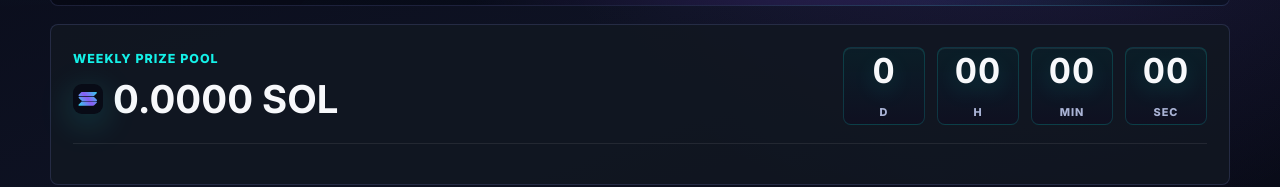
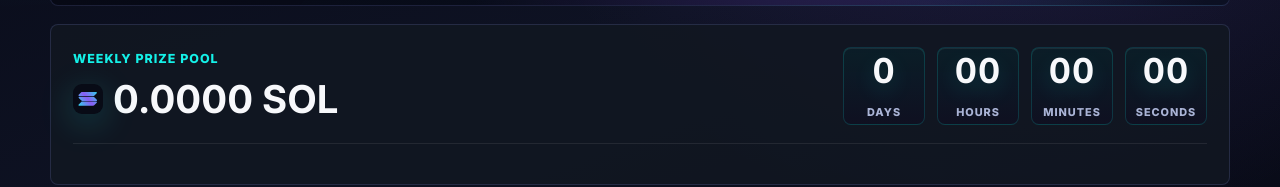
Before and after one commit to mgk3vin/SolPumpLeaderboard, a website: page public/index.html in a window 1280 px wide. Shown: the part 500-687 px from the top of the page. Drawn offline with Linux system fonts and the light colour scheme; no server answers.

Commit message:
Use full timer labels

```diff
--- a/public/index.html
+++ b/public/index.html
@@ -68,10 +68,10 @@
             <strong class="pot-value"><img src="/assets/solana-icon.svg" alt="" /> <span id="potValue">0.0000 SOL</span></strong>
           </div>
           <div class="timer" aria-label="Time left">
-            <span><strong id="timerDays">0</strong>D</span>
-            <span><strong id="timerHours">00</strong>H</span>
-            <span><strong id="timerMinutes">00</strong>Min</span>
-            <span><strong id="timerSeconds">00</strong>Sec</span>
+            <span><strong id="timerDays">0</strong>Days</span>
+            <span><strong id="timerHours">00</strong>Hours</span>
+            <span><strong id="timerMinutes">00</strong>Minutes</span>
+            <span><strong id="timerSeconds">00</strong>Seconds</span>
           </div>
         </div>
         <div class="podium" id="podium">
```
